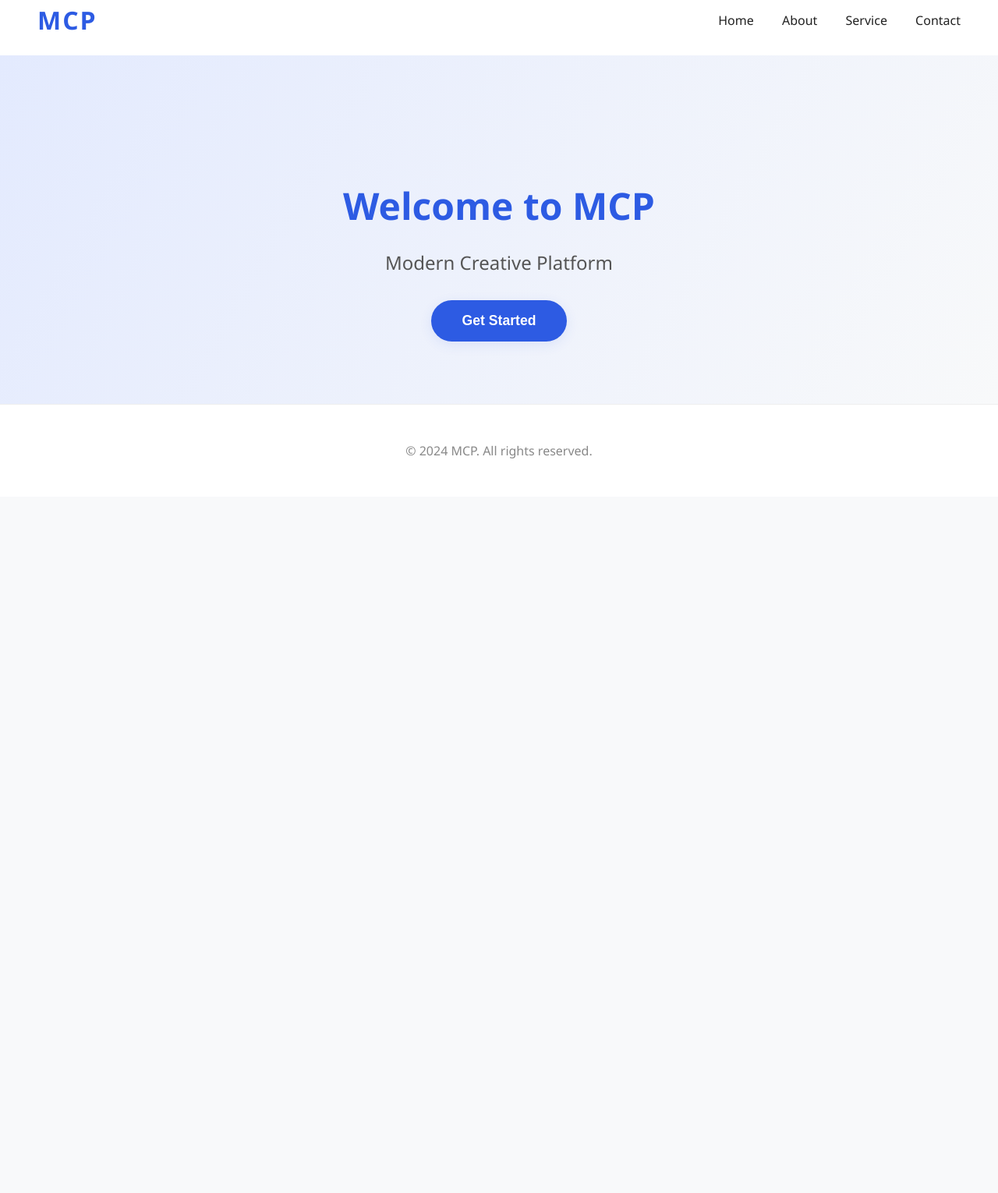
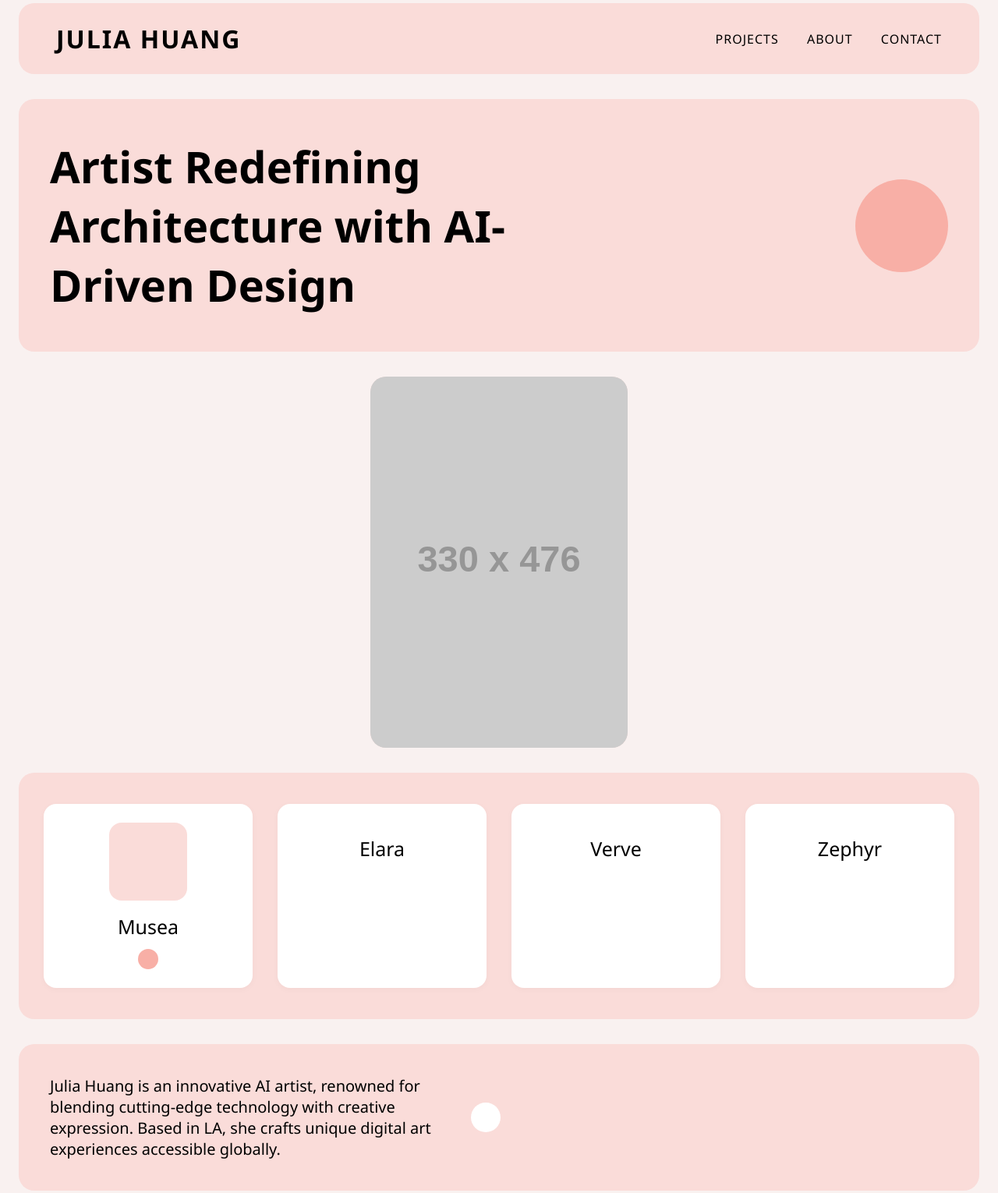
Before and after one commit to 4BFC/MCP_Homepage, a plain HTML site: page index.html in a window 1280 px wide. Shown: the part 20-1550 px from the top of the page at 78% size. Before the commit the page ends 800 px from the top, so only its background shows below. Drawn offline with Linux system fonts and the light colour scheme; placeholder pictures from the web are drawn by us.

Commit message:
Redesign homepage to match Figma design

```diff
--- a/index.html
+++ b/index.html
@@ -2,30 +2,64 @@
 <html lang="en">
 <head>
   <meta charset="UTF-8">
-  <title>MCP Homepage</title>
-  <meta name="viewport" content="width=device-width, initial-scale=1.0">
+  <title>Julia Huang | MCP</title>
+  <meta name="viewport" content="width=1440">
   <link rel="stylesheet" href="style.css">
 </head>
 <body>
-  <header>
-    <div class="logo">MCP</div>
-    <nav>
-      <a href="#">Home</a>
-      <a href="#">About</a>
-      <a href="#">Service</a>
-      <a href="#">Contact</a>
+  <header class="header">
+    <div class="logo">JULIA HUANG</div>
+    <nav class="nav">
+      <a href="#projects">PROJECTS</a>
+      <a href="#about">ABOUT</a>
+      <a href="#contact">CONTACT</a>
     </nav>
   </header>
   <main>
-    <section class="hero">
-      <h1>Welcome to MCP</h1>
-      <p>Modern Creative Platform</p>
-      <button id="get-started">Get Started</button>
+    <section class="intro">
+      <h1>Artist Redefining Architecture with AI-Driven Design</h1>
+      <div class="flower-icon" title="Flower Icon"></div>
+    </section>
+    <section class="portrait">
+      <img src="https://placehold.co/330x476?text=Portrait" alt="Julia Huang Portrait">
+    </section>
+    <section class="work" id="projects">
+      <div class="work-item">
+        <div class="work-image"></div>
+        <div class="work-title">Musea</div>
+        <div class="arrow-icon"></div>
+      </div>
+      <div class="work-item">
+        <div class="work-title">Elara</div>
+      </div>
+      <div class="work-item">
+        <div class="work-title">Verve</div>
+      </div>
+      <div class="work-item">
+        <div class="work-title">Zephyr</div>
+      </div>
+    </section>
+    <section class="about" id="about">
+      <div class="about-text">
+        Julia Huang is an innovative AI artist, renowned for blending cutting-edge technology with creative expression. Based in LA, she crafts unique digital art experiences accessible globally.
+      </div>
+      <div class="circle-icon"></div>
+    </section>
+    <section class="contact" id="contact">
+      <h2>Contact me</h2>
+      <div class="questions">
+        <span>Have some questions?</span>
+        <span class="arrow-icon"></span>
+      </div>
+    </section>
+    <section class="socials">
+      <a href="#">Instagram</a>
+      <a href="#">Twitter</a>
+      <a href="#">Linkedin</a>
     </section>
   </main>
   <footer>
-    <p>© 2024 MCP. All rights reserved.</p>
+    <p>© 2024 Julia Huang. All rights reserved.</p>
   </footer>
-  <script src="script.js"></script>
 </body>
 </html>
--- a/script.js
+++ b/script.js
@@ -1,3 +1 @@
-document.getElementById('get-started').onclick = function() {
-  alert('Get Started Clicked!');
-};
+// (Optional) Add interactivity if needed
--- a/style.css
+++ b/style.css
@@ -1,71 +1,164 @@
 body {
   margin: 0;
   font-family: 'Segoe UI', Arial, sans-serif;
-  background: #f8f9fa;
-  color: #222;
+  background: #F9F1F0;
+  color: #000;
 }
-
-header {
+.header {
   display: flex;
   justify-content: space-between;
   align-items: center;
   padding: 24px 48px;
+  background: #FADCD9;
+  border-radius: 20px;
+  margin: 24px;
+}
+.logo {
+  font-size: 2rem;
+  font-weight: 700;
+  letter-spacing: 2px;
+  font-family: 'Segoe UI', Arial, sans-serif;
+}
+.nav a {
+  margin-left: 32px;
+  text-decoration: none;
+  color: #000;
+  font-weight: 500;
+  font-size: 1rem;
+  text-transform: uppercase;
+  letter-spacing: 1px;
+  transition: color 0.2s;
+}
+.nav a:hover {
+  color: #F8AFA6;
+}
+.intro {
+  display: flex;
+  align-items: center;
+  justify-content: space-between;
+  background: #FADCD9;
+  border-radius: 20px;
+  margin: 32px 24px;
+  padding: 48px 40px;
+}
+.intro h1 {
+  font-size: 56px;
+  font-weight: 700;
+  margin: 0;
+  max-width: 600px;
+}
+.flower-icon {
+  width: 119px;
+  height: 119px;
+  background: #F8AFA6;
+  border-radius: 50%;
+  margin-left: 40px;
+}
+.portrait {
+  display: flex;
+  justify-content: center;
+  margin: 32px 0;
+}
+.portrait img {
+  border-radius: 20px;
+  width: 330px;
+  height: 476px;
+  object-fit: cover;
+  background: #FADCD9;
+}
+.work {
+  display: flex;
+  gap: 32px;
+  margin: 32px 24px;
+  background: #FADCD9;
+  border-radius: 20px;
+  padding: 32px;
+  flex-wrap: wrap;
+}
+.work-item {
   background: #fff;
+  border-radius: 16px;
+  padding: 24px;
+  min-width: 120px;
+  flex: 1 1 120px;
+  display: flex;
+  flex-direction: column;
+  align-items: center;
+  margin: 8px 0;
   box-shadow: 0 2px 8px rgba(0,0,0,0.03);
 }
-
-.logo {
-  font-size: 2rem;
-  font-weight: bold;
-  color: #2d5be3;
-  letter-spacing: 2px;
+.work-title {
+  font-size: 25px;
+  font-weight: 500;
+  margin-top: 16px;
 }
-
-nav a {
-  margin-left: 32px;
+.arrow-icon {
+  width: 26px;
+  height: 26px;
+  background: #F8AFA6;
+  border-radius: 50%;
+  margin-top: 12px;
+}
+.work-image {
+  width: 100px;
+  height: 100px;
+  background: #FADCD9;
+  border-radius: 16px;
+}
+.about {
+  background: #FADCD9;
+  border-radius: 20px;
+  margin: 32px 24px;
+  padding: 40px;
+  display: flex;
+  align-items: center;
+  gap: 40px;
+}
+.about-text {
+  font-size: 20px;
+  font-weight: 300;
+  max-width: 500px;
+}
+.circle-icon {
+  width: 38px;
+  height: 38px;
+  background: #fff;
+  border-radius: 50%;
+}
+.contact {
+  background: #F8AFA6;
+  border-radius: 20px;
+  margin: 32px 24px;
+  padding: 40px;
+}
+.contact h2 {
+  font-size: 55px;
+  font-weight: 500;
+  margin-bottom: 24px;
+}
+.questions {
+  display: flex;
+  align-items: center;
+  font-size: 15px;
+  font-weight: 300;
+  gap: 16px;
+}
+.socials {
+  background: #FADCD9;
+  border-radius: 20px;
+  margin: 32px 24px;
+  padding: 24px;
+  display: flex;
+  gap: 88px;
+  justify-content: center;
+  font-size: 15px;
+  font-weight: 300;
+  text-transform: uppercase;
+}
+.socials a {
+  color: #000;
   text-decoration: none;
-  color: #222;
-  font-weight: 500;
-  transition: color 0.2s;
 }
-nav a:hover {
-  color: #2d5be3;
-}
-
-.hero {
-  text-align: center;
-  padding: 120px 20px 80px 20px;
-  background: linear-gradient(120deg, #e3eafe 0%, #f8f9fa 100%);
-}
-
-.hero h1 {
-  font-size: 3rem;
-  color: #2d5be3;
-  margin-bottom: 16px;
-}
-
-.hero p {
-  font-size: 1.5rem;
-  color: #555;
-  margin-bottom: 32px;
-}
-
-button#get-started {
-  background: #2d5be3;
-  color: #fff;
-  border: none;
-  padding: 16px 40px;
-  border-radius: 30px;
-  font-size: 1.1rem;
-  font-weight: bold;
-  cursor: pointer;
-  box-shadow: 0 4px 16px rgba(45,91,227,0.1);
-  transition: background 0.2s;
-}
-button#get-started:hover {
-  background: #1746a2;
-}
-
 footer {
   text-align: center;
   padding: 32px 0;
@@ -73,4 +166,5 @@ footer {
   color: #888;
   font-size: 1rem;
   border-top: 1px solid #eee;
+  margin-top: 40px;
 }
```
